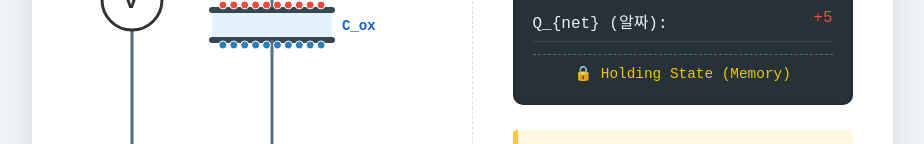
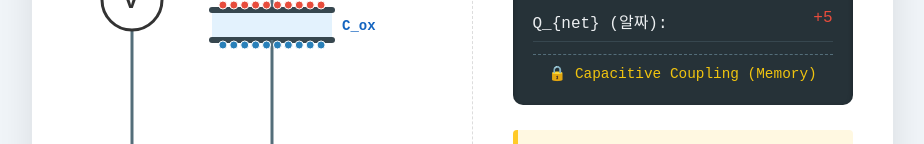
Before and after one commit to keeba0421/study, a plain HTML site: page 2dmemory/index.html in a window 1280 px wide. Shown: the part 391-535 px from the top of the page, without its empty margins (178-1102 px from the left). Drawn offline with Linux system fonts and the light colour scheme.

Commit message:
Change message from 'Holding State' to 'Capacitive Coupling'

```diff
--- a/2dmemory/index.html
+++ b/2dmemory/index.html
@@ -286,7 +286,7 @@
                 msg = "⚡ Hole Tunneling (Erase)";
                 statusColor = "#e74c3c";
             } else {
-                msg = "🔒 Holding State (Memory)";
+                msg = "🔒 Capacitive Coupling (Memory)";
                 statusColor = "#f1c40f";
             }
 
```
